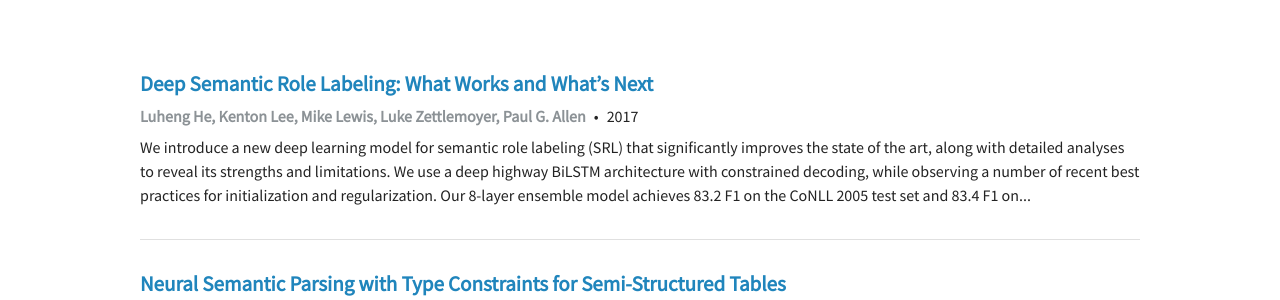
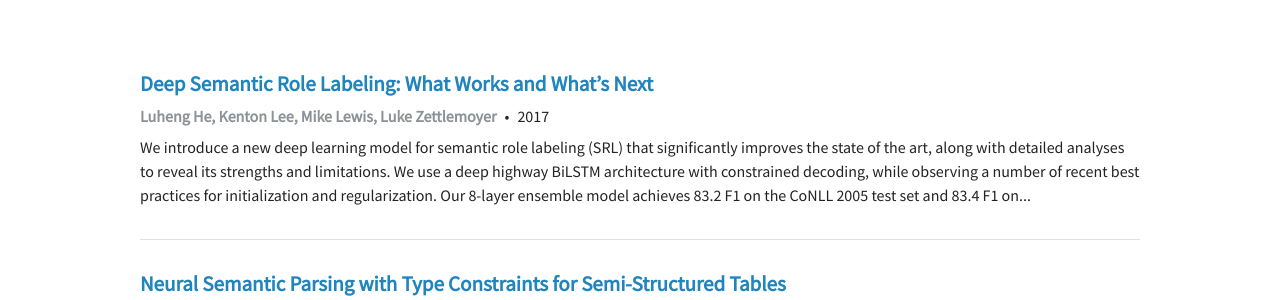
Before and after one commit to allenai/allennlp-website, a Jekyll site: the page built from publications.html, in a window 1280 px wide. Shown: the part 361-661 px from the top of the page. Built offline with Jekyll 4.4.1, drawn with Linux system fonts in a browser that asks for light colours.

Commit message:
Remove spurious author from SRL paper (#4)

```diff
--- a/publications.html
+++ b/publications.html
@@ -19,7 +19,7 @@
       </div>
       <div class="constrained constrained--med">
         <ul class="publications">
-          <li><a href="https://homes.cs.washington.edu/~luheng/files/acl2017_hllz.pdf" target="_blank" class="publications__title">Deep Semantic Role Labeling: What Works and What’s Next</a><span class="publications__authors">Luheng He, Kenton Lee, Mike Lewis, Luke Zettlemoyer, Paul G. Allen</span><span class="publications__year">2017</span>
+          <li><a href="https://homes.cs.washington.edu/~luheng/files/acl2017_hllz.pdf" target="_blank" class="publications__title">Deep Semantic Role Labeling: What Works and What’s Next</a><span class="publications__authors">Luheng He, Kenton Lee, Mike Lewis, Luke Zettlemoyer</span><span class="publications__year">2017</span>
             <p class="publications__abstract">We introduce a new deep learning model for semantic role labeling (SRL) that significantly improves the state of the art, along with detailed analyses to reveal its strengths and limitations. We use a deep highway BiLSTM architecture with constrained decoding, while observing a number of recent best practices for initialization and regularization. Our 8-layer ensemble model achieves 83.2 F1 on the CoNLL 2005 test set and 83.4 F1 on...</p>
           </li>
           <li><a href="https://www.semanticscholar.org/paper/Neural-Semantic-Parsing-with-Type-Constraints-for-Krishnamurthy-Dasigi/ad1eff3351005377499835e1e29b901b1a75467f" target="_blank" class="publications__title">Neural Semantic Parsing with Type Constraints for Semi-Structured Tables</a><span class="publications__authors">Jayant Krishnamurthy, Pradeep Dasigi, Matt Gardner</span><span class="publications__year">2017</span>
```
